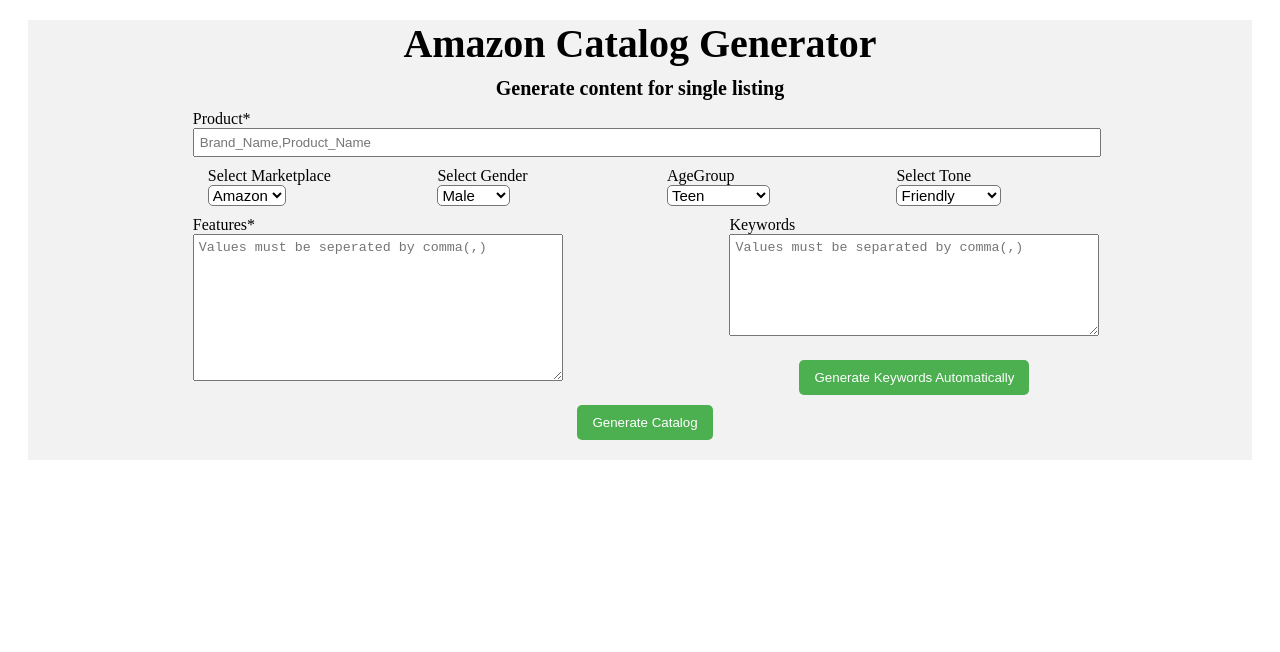
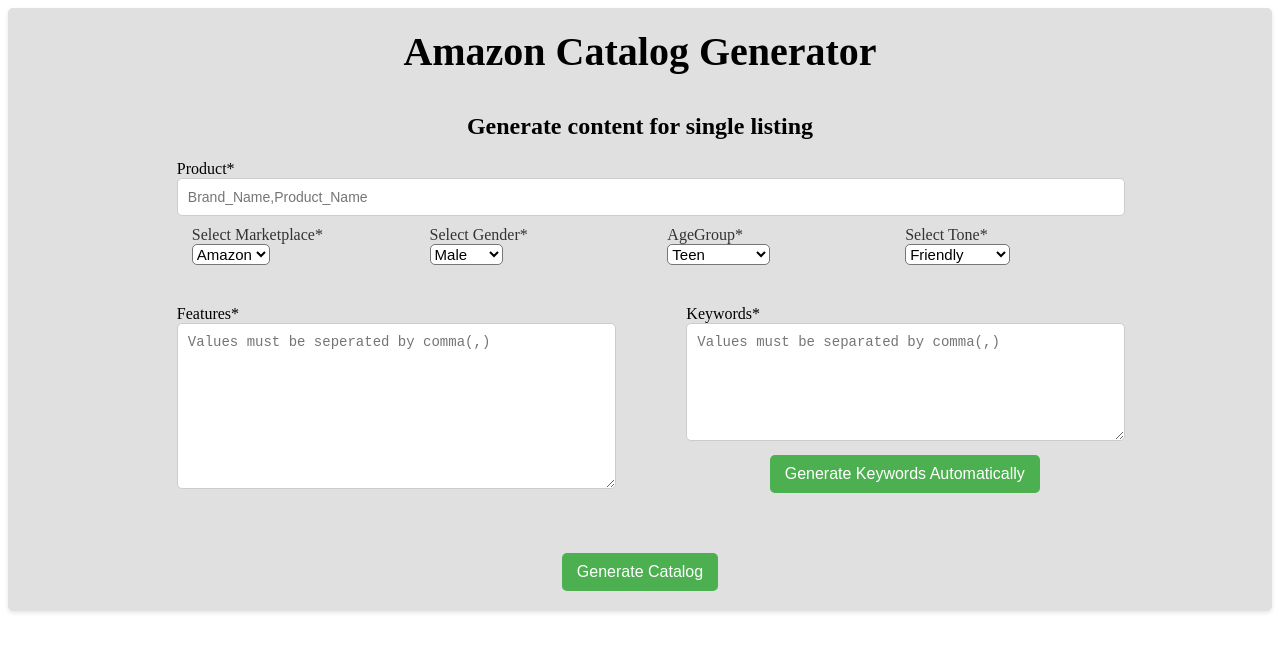
Before and after one commit to vprmvijay/CatalogGenerator, a React (Create React App) app: page / in a window 1280 px wide. Shown: the top 652 px of the page. Built offline with nearby package versions, Linux system fonts and the light colour scheme.

Commit message:
few minor changes-v1

```diff
--- a/src/Form.css
+++ b/src/Form.css
@@ -1,122 +1,62 @@
 .Form {
   margin: 20px;
-  background-color: #f2f2f2;
+  background-color: #e0e0e0;
+  padding: 20px;
+  display: flex;
+  flex-direction: column;
+  align-items: center;
+  justify-content: center;
+  margin: 0 auto;
+
 }
 
 .title {
-  font-size: 20px;
+  font-size: 24px;
   font-weight: bold;
-  margin-bottom: 10px;
-}
-.Head{
-    font-size: 40px;
-    font-weight: bold;
-    margin-bottom: 10px;
+  margin-bottom: 20px;
+  text-align: center;
 }
 
-
-form {
-  display: flex;
-  flex-direction: column;
-
-}
-
-label {
-  margin-bottom: 5px;
-}
-
-input[type="text"]{
-    width: 100%;
-  padding: 5px;
-  margin-bottom: 10px;
-}
-textarea {
-  width: 100%;
-  padding: 5px;
-  margin-bottom: 10px;
-}
-
-.button-1 {
-    position: relative;
-  background-color: #4caf50;
-  color: white;
-  padding: 10px 15px;
-  border: none;
-  border-radius: 5px;
-  cursor: pointer;
-  left: 43%;
+.Head {
+  font-size: 40px;
+  font-weight: bold;
   margin-bottom: 20px;
-}
-
-.button-1:hover {
-  background-color: #1a9435c9;
-}
-
-.Form {
-  display: flex;
-  flex-direction: column;
-  align-items: center;
+  text-align: center;
 }
 
 .container {
   display: flex;
   flex-wrap: wrap;
   justify-content: space-between;
+  margin-bottom: 20px;
 }
+
 .container-1 {
   display: flex;
   flex-wrap: wrap;
   justify-content: space-between;
+  margin-bottom: 20px;
 }
 
 .container > div {
   flex-basis: 23%;
-  margin-bottom: 10px;
+  margin-bottom: 20px;
 }
 
-
 .container-1 > div {
-  flex-basis: 40%;
-  margin-bottom: 10px;
-
-}
-.button-2 {
-    position: relative;
-  background-color: #4caf50;
-  color: white;
-  padding: 10px 15px;
-  border: none;
-  border-radius: 5px;
-  cursor: pointer;
-  margin-left: 70px;
-  margin-top: 10px;
+  flex-basis: 45%;
+  margin-bottom: 20px;
 }
 
-.button-2:hover {
-  background-color: #1a9435c9;
-}
-.label-1{
- padding-left: 15px;
-  padding-right: 15px;
-}
 .response {
-  background-color: #f2f2f2;
+  background-color: #f9f9f9;
   padding: 20px;
   margin-top: 20px;
-
 }
 
 .r-title {
-  font-size: 18px;
+  font-size: 24px;
   font-weight: bold;
-  margin-bottom: 10px;
-}
-
-.r-label {
-  font-weight: bold;
-}
-
-.r-value {
   margin-bottom: 10px;
 }
 
@@ -124,7 +64,7 @@
   margin-top: 20px;
   margin-left: 20%;
   padding: 10px 20px;
-  background-color: #45a049;
+  background-color: #4caf50;
   color: #fff;
   border: none;
   cursor: pointer;
@@ -132,5 +72,86 @@
 }
 
 .r-button:hover {
-  background-color: #1a9435c9;
+  background-color: #45a049;
 }
+
+.button-1,
+.button-2 {
+  background-color: #4caf50;
+  font-size: medium;
+  color: white;
+  padding: 10px 15px;
+  border: none;
+  border-radius: 5px;
+  cursor: pointer;
+  margin-bottom: 20px;
+  transition: background-color 0.3s ease;
+}
+
+.button-1:hover,
+.button-2:hover {
+  background-color: #45a049;
+}
+
+.button-1 {
+  display: block;
+  margin: 0 auto;
+}
+
+.button-2 {
+  margin-left: 20%;
+  margin-top: 0;
+}
+
+.button-2:focus {
+  outline: none;
+}
+
+.label-1 {
+  padding-left: 15px;
+  padding-right: 15px;
+}
+
+textarea {
+  resize: vertical;
+}
+.label-1,
+.r-label {
+  font-size: 16px;
+  color: #333;
+}
+
+input[type="text"],
+textarea {
+  width: 100%;
+  padding: 10px;
+  margin-bottom: 10px;
+  border: 1px solid #ccc;
+  border-radius: 5px;
+  font-size: 14px;
+  color: #555;
+}
+
+.input-error {
+  border: 1px solid red;
+}
+
+.response {
+  font-size: 14px;
+}
+
+.content {
+  margin-bottom: 20px;
+}
+
+
+.Form {
+  box-shadow: 0 2px 4px rgba(0, 0, 0, 0.1);
+  border-radius: 5px;
+}
+
+.response {
+  box-shadow: 0 2px 4px rgba(0, 0, 0, 0.1);
+  border-radius: 5px;
+  border-left: 4px solid #4caf50;
+}
--- a/src/Form.jsx
+++ b/src/Form.jsx
@@ -126,7 +126,7 @@
         <div>
         { flag ?
         <div className='Form'>
-            <label className='Head'>Amazon Catalog Generator</label>
+            <label className='Head'>Amazon Catalog Generator</label><br />
             <label className='title'>Generate content for single listing</label>
             <div className="">
                 <form>
@@ -138,21 +138,21 @@
                     <div>
                         <div className='container'>
                             <div>
-                                <label className='label-1'>Select Marketplace</label>
+                                <label className='label-1'>Select Marketplace*</label>
                                 <Select onChange={handleMarketplaceChange} />
                             </div>
                             <div>
-                                <label className='label-1'>Select Gender</label>
+                                <label className='label-1'>Select Gender*</label>
                                 <Select2 onChange={handleGenderChange}/>
 
                             </div>
                             <div>
-                                <label className='label-1'>AgeGroup</label>
+                                <label className='label-1'>AgeGroup*</label>
                                 <Select3 onChange={handleAgeChange}/>
 
                             </div>
                             <div>
-                                <label className='label-1'>Select Tone</label>
+                                <label className='label-1'>Select Tone*</label>
                                 <Select4 onChange={handleToneChange}/>
 
                             </div>
@@ -164,7 +164,7 @@
                         <textarea rows="9" type="text" name="Features" id="Features" placeholder="Values must be seperated by comma(,)" required onChange={handleFeatureChange}></textarea>
                     </div>
                     <div>
-                        <label>Keywords</label>
+                        <label>Keywords*</label>
                         <div>
                          <textarea
                          rows="6"
```
